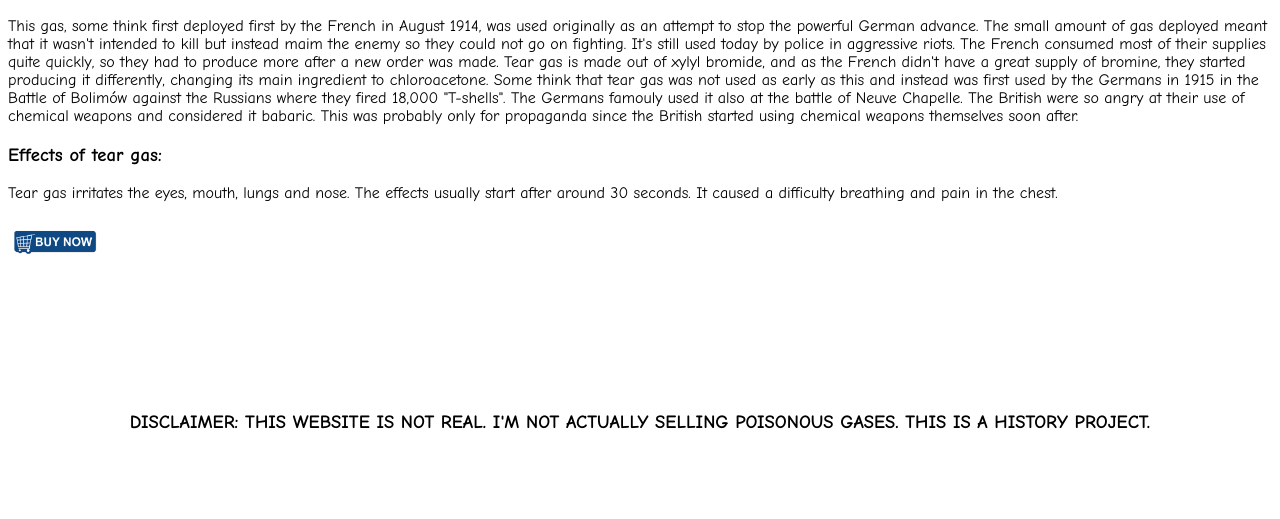
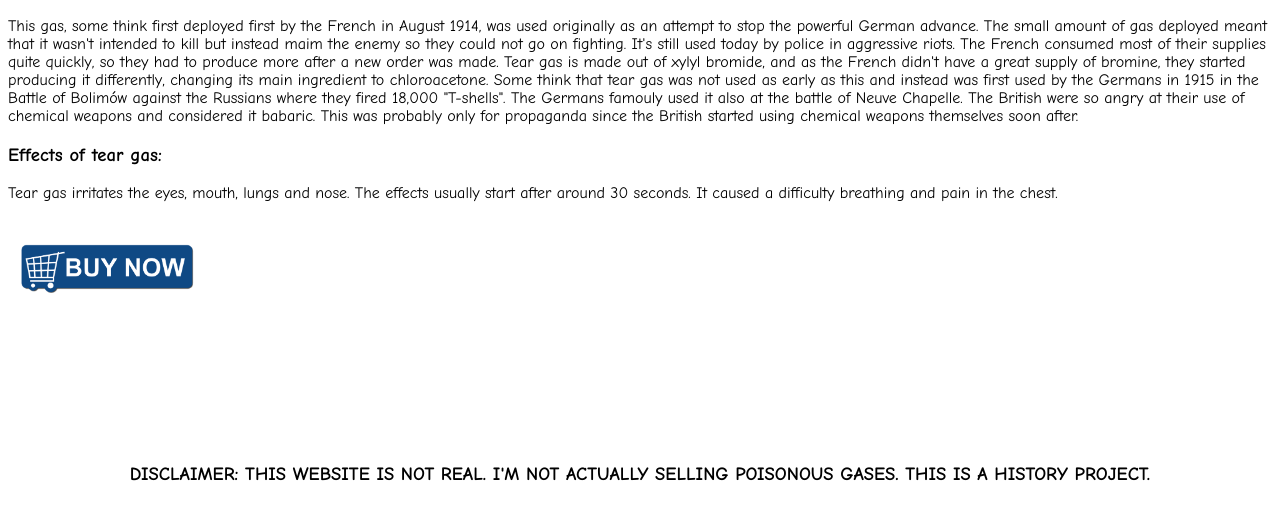
Before and after one commit to db03/historyproject-ww1, a plain HTML site: page tear-gas.html in a window 1280 px wide. Shown: the part 227-746 px from the top of the page. Drawn offline with Linux system fonts and the light colour scheme.

Commit message:
Update tear-gas.html

```diff
--- a/tear-gas.html
+++ b/tear-gas.html
@@ -48,7 +48,7 @@
     <p>This gas, some think first deployed first by the French in August 1914, was used originally as an attempt to stop the powerful German advance. The small amount of gas deployed meant that it wasn't intended to kill but instead maim the enemy so they could not go on fighting. It's still used today by police in aggressive riots. The French consumed most of their supplies quite quickly, so they had to produce more after a new order was made. Tear gas is made out of xylyl bromide, and as the French didn't have a great supply of bromine, they started producing it differently, changing its main ingredient to chloroacetone. Some think that tear gas was not used as early as this and instead was first used by the Germans in 1915 in the Battle of Bolimów against the Russians where they fired 18,000 "T-shells". The Germans famouly used it also at the battle of Neuve Chapelle. The British were so angry at their use of chemical weapons and considered it babaric. This was probably only for propaganda since the British started using chemical weapons themselves soon after.</p>
     <h3>   Effects of tear gas:</h3>
     <p>Tear gas irritates the eyes, mouth, lungs and nose. The effects usually start after around 30 seconds. It caused a difficulty breathing and pain in the chest.</p>
-    <input type="image" src="History Project/Images/buynow.png" alt="Submit" width="95" height="48">
+    <input type="image" src="History Project/Images/buynow.png" alt="Submit" width="200" height="100">
     <br></br>
     <br></br>
     <br></br>
```
